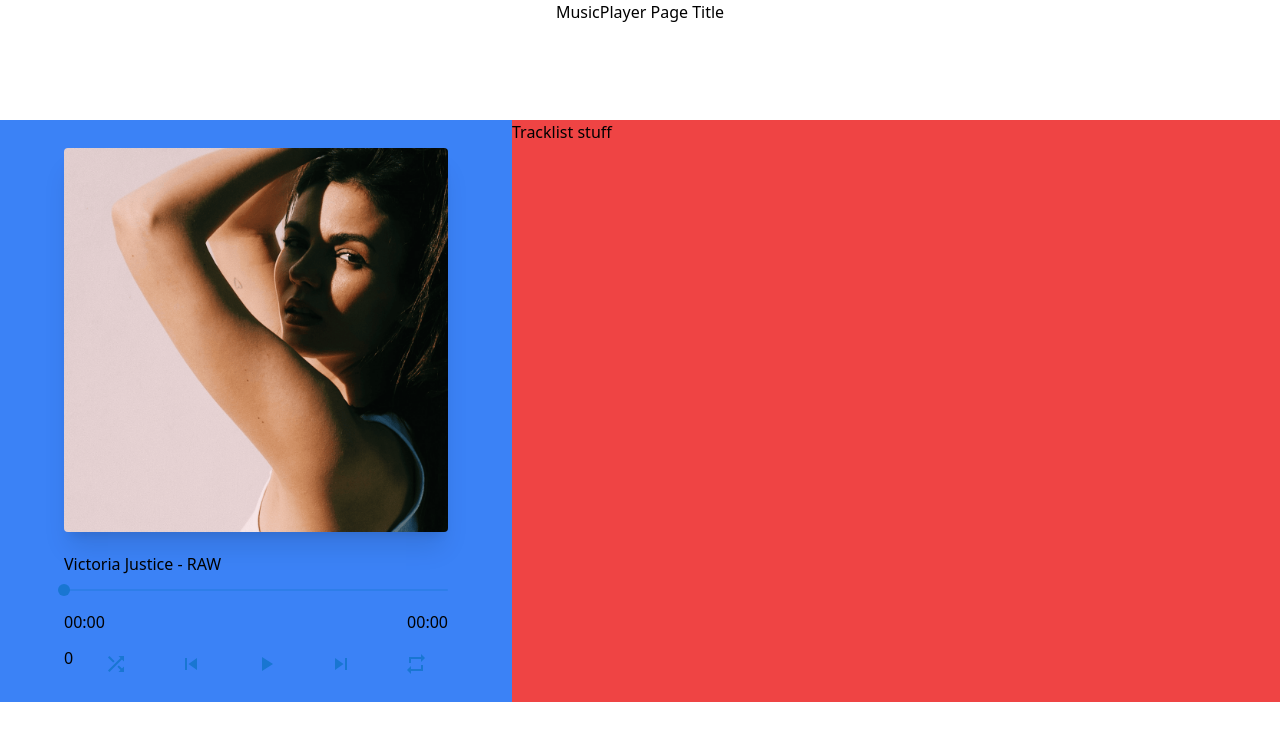
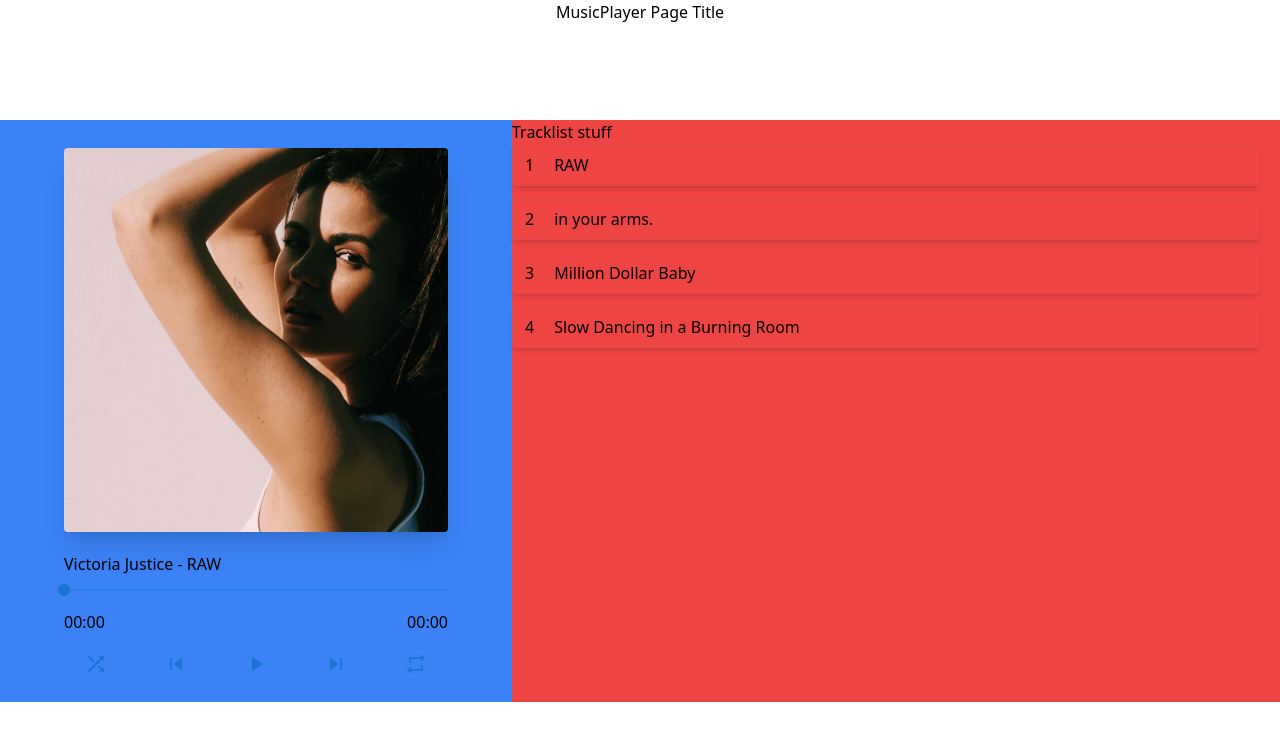
Before and after one commit to cvogitgud/music-player-2, a React (Create React App) app: page / in a window 1280 px wide. Shown: the top 740 px of the page. Built offline with nearby package versions, Linux system fonts and the light colour scheme.

Commit message:
added track list display

```diff
--- a/src/components/Controls.js
+++ b/src/components/Controls.js
@@ -95,7 +95,6 @@ const Controls = ({
             <Stack className="w-96">
                 <ProgressBar isPlaying={isPlaying} audioRef={audioRef} />
                 <div className="buttons flex justify-between mt-3">
-                    {currentTrackIndex}
                     <Button className="text-gray-50" onClick={toggleShuffle}>
                         {shuffleOn ? <ShuffleOn /> : <Shuffle />}
                     </Button>
--- a/src/components/Tracklist.js
+++ b/src/components/Tracklist.js
@@ -1,5 +1,18 @@
+import tracks from "../data/tracks.js";
+
 const Tracklist = () => {
-    return <section className="bg-red-500 w-3/5">Tracklist stuff</section>;
+    let count = 0;
+    return (
+        <section className="bg-red-500 w-3/5">
+            Tracklist stuff
+            {tracks.map((track) => (
+                <div className="flex rounded border-solid border border-slate-500/10 shadow-md p-2 pl-3 mb-3 mr-5 w-30">
+                    <p className="mr-5">{++count}</p>
+                    <p key={track.id}>{track.title}</p>
+                </div>
+            ))}
+        </section>
+    );
 };
 
 export default Tracklist;
```
Also changed, not shown: src/components/TaperedBorder.js (indentation only).
